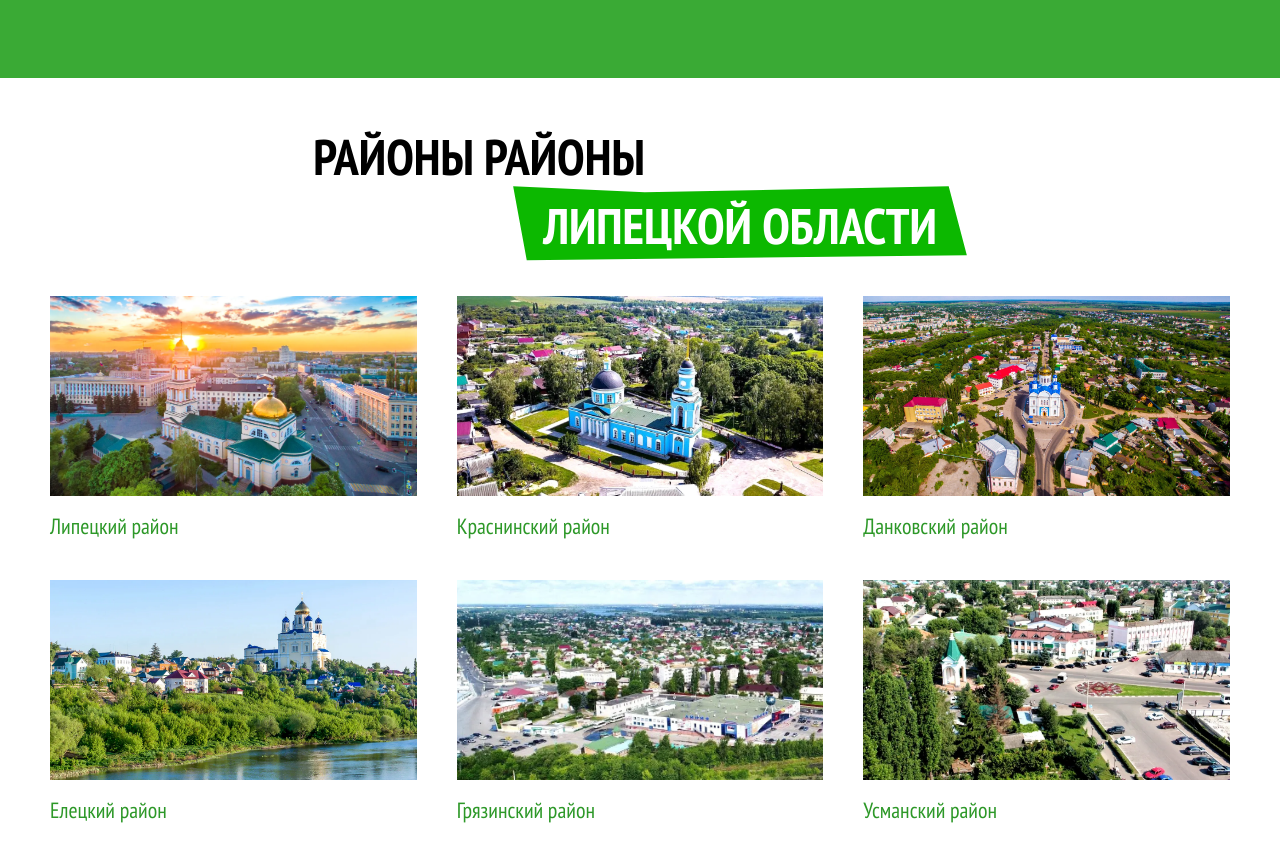
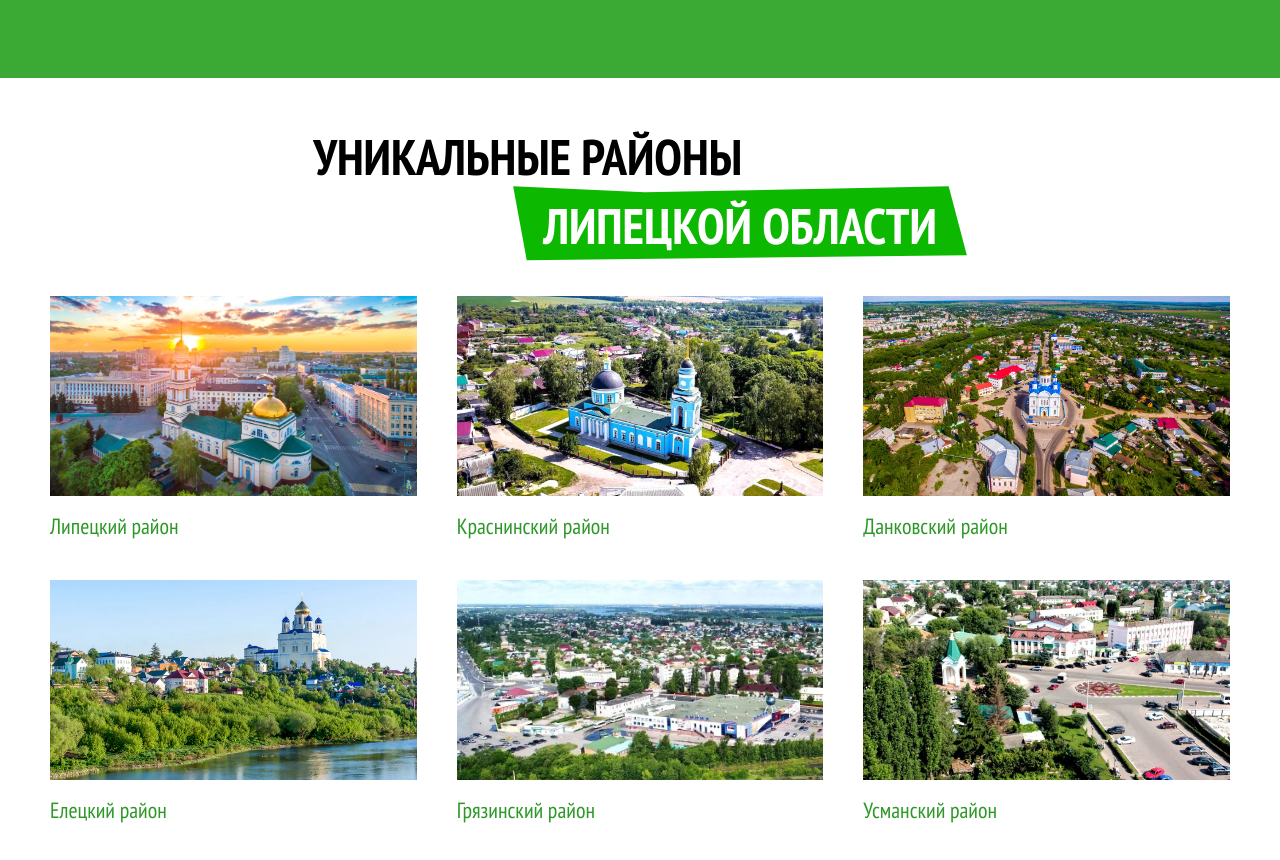
Before and after one commit to Filanq/kray2, a plain HTML site: page index.html in a window 1280 px wide. Shown: the part 820-1680 px from the top of the page. Drawn offline with nearby package versions, Linux system fonts and the light colour scheme.

Commit message:
поменял название с беты на норм

```diff
--- a/index.html
+++ b/index.html
@@ -88,7 +88,7 @@
         <div class="container">
             <div class="inner">
                 <div class="inner title__oblast__inner">
-                    <h2 class="oblast__title">РАЙОНЫ РАЙОНЫ<br><span>ЛИПЕЦКОЙ ОБЛАСТИ</span></h2>
+                    <h2 class="oblast__title">УНИКАЛЬНЫЕ РАЙОНЫ<br><span>ЛИПЕЦКОЙ ОБЛАСТИ</span></h2>
                 </div>
             </div>
             <div class="photo__container">
```
